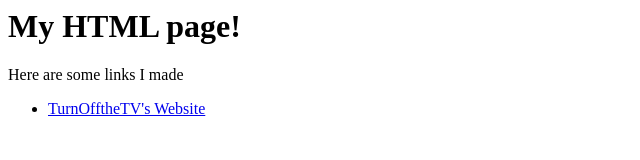
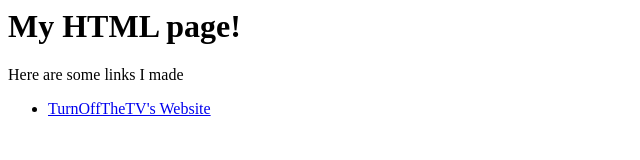
Before and after one commit to TurnOffTheTV/html-tutorial, a plain HTML site: page index.html in a window 1280 px wide. Shown: the full height of the page, 0-640 px from the left. Drawn offline with Linux system fonts and the light colour scheme.

Commit message:
made existence

```diff
--- a/index.html
+++ b/index.html
@@ -6,6 +6,6 @@
 		<h1>My HTML page!</h1>
 		<p>Here are some links I made</p>
 		<ul>
-			<li><a href="https://turnoffthetv.github.io">TurnOfftheTV's Website</a></li>
+			<li><a href="https://turnoffthetv.github.io" target="_blank">TurnOffTheTV's Website</a></li>
 		</ul>
 </html>
```
Also changed, not shown: 1 other file.
